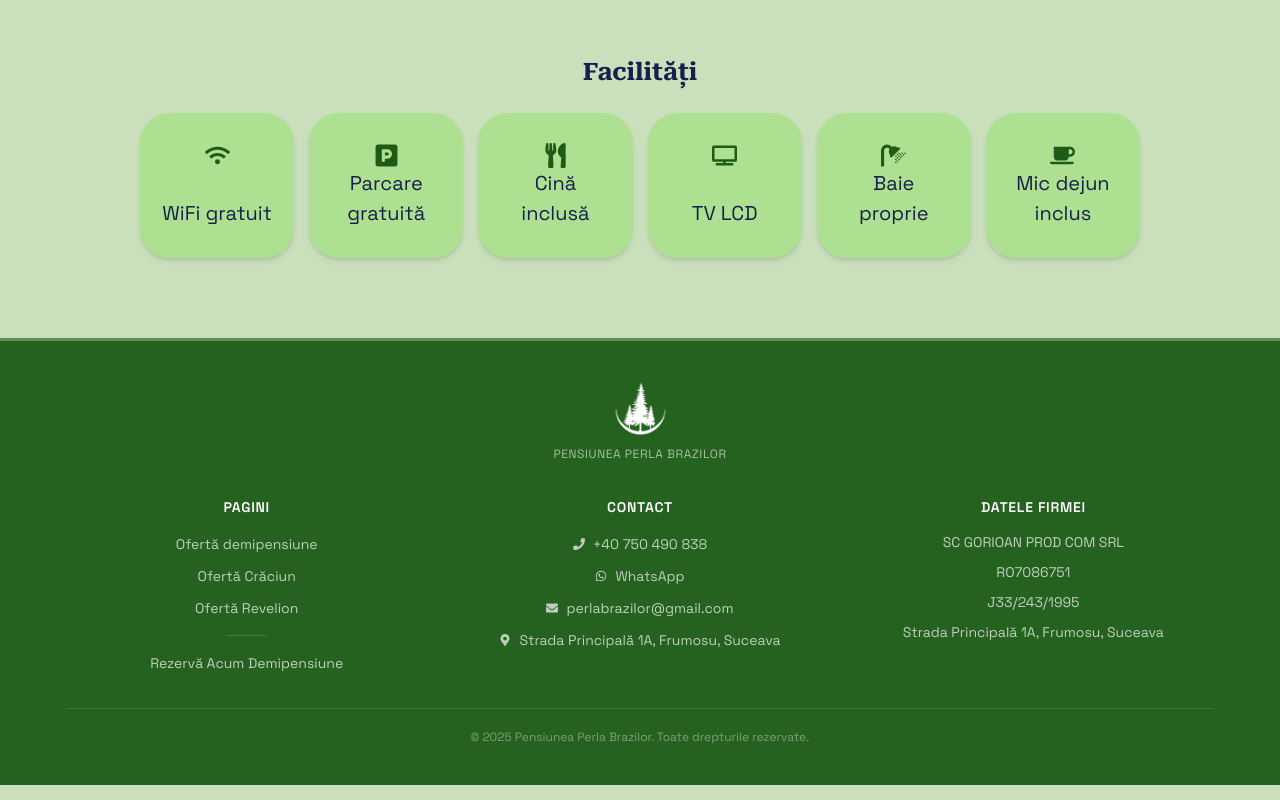
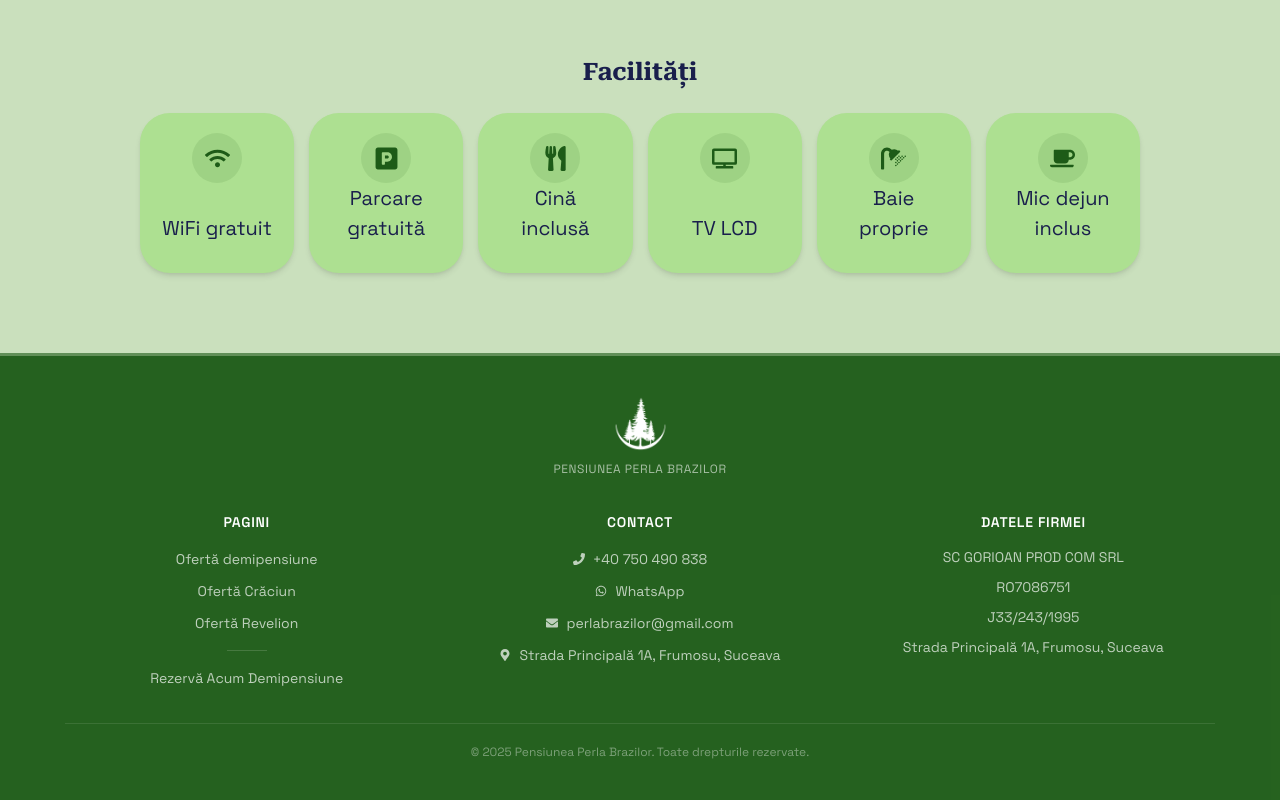
Before and after one commit to ciokyyy/actual-perla, a Next.js app: page /ro in a window 1280 px wide. Shown: the part 1438-2238 px from the top of the page. Built offline with nearby package versions, Linux system fonts and the light colour scheme.

Commit message:
Restore rounded icon background in amenities

```diff
--- a/src/components/FeaturesSection.tsx
+++ b/src/components/FeaturesSection.tsx
@@ -37,7 +37,9 @@ export default function FeaturesSection() {
             transition={{ duration: 0.4, delay: index * 0.08 }}
             className="flex flex-col items-center p-20 rounded-normal bg-foreground shadow-md transition-all duration-200 hover:shadow-xl hover:brightness-105 cursor-pointer min-h-100"
           >
-            <amenity.icon className="w-25 h-25 text-primary mt-10" />
+            <div className="w-50 h-50 rounded-full bg-primary/10 flex items-center justify-center">
+              <amenity.icon className="w-25 h-25 text-primary" />
+            </div>
             <span className="text-desc text-text text-center mt-auto mb-10">{amenity.label}</span>
           </motion.div>
         ))}
```
